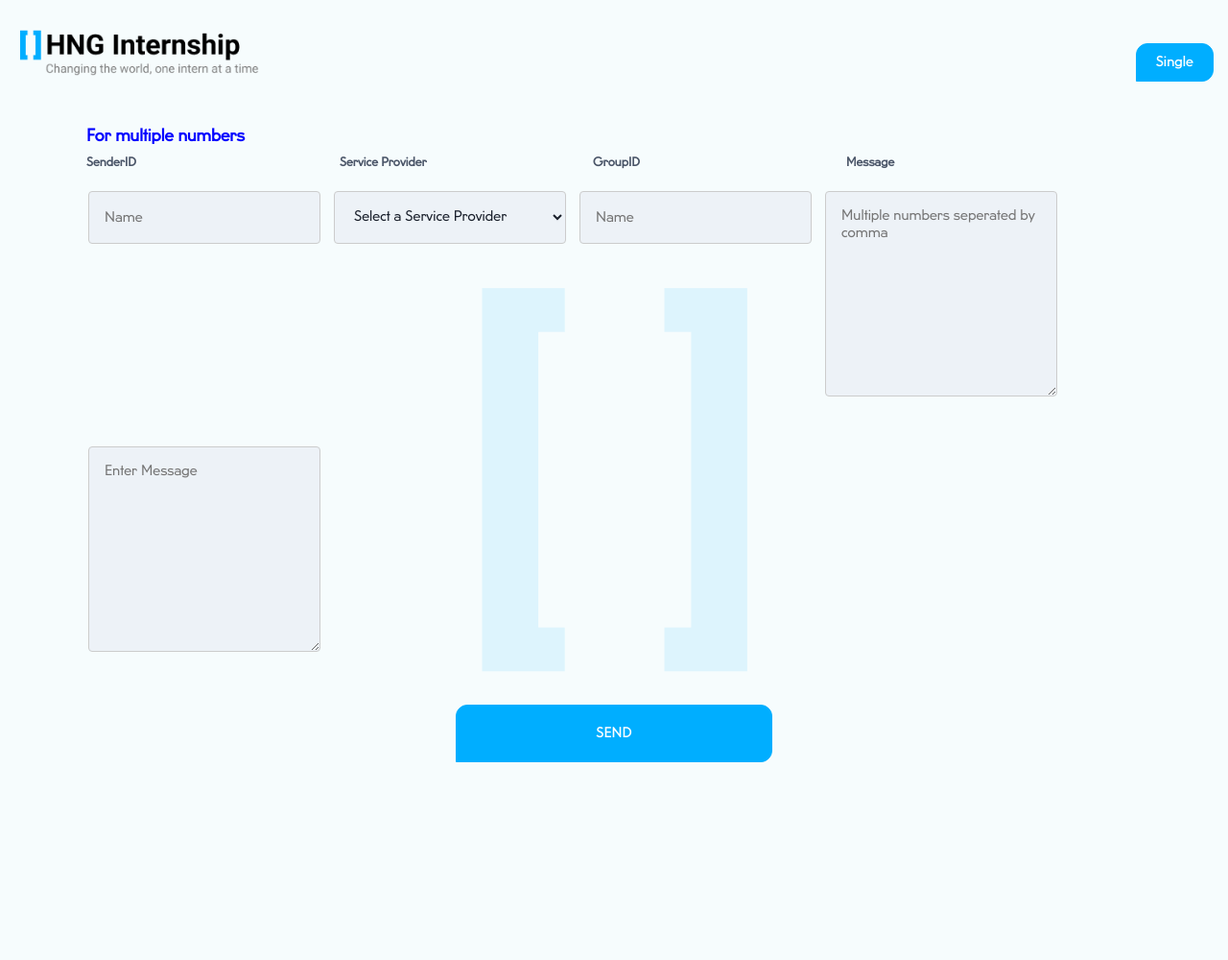
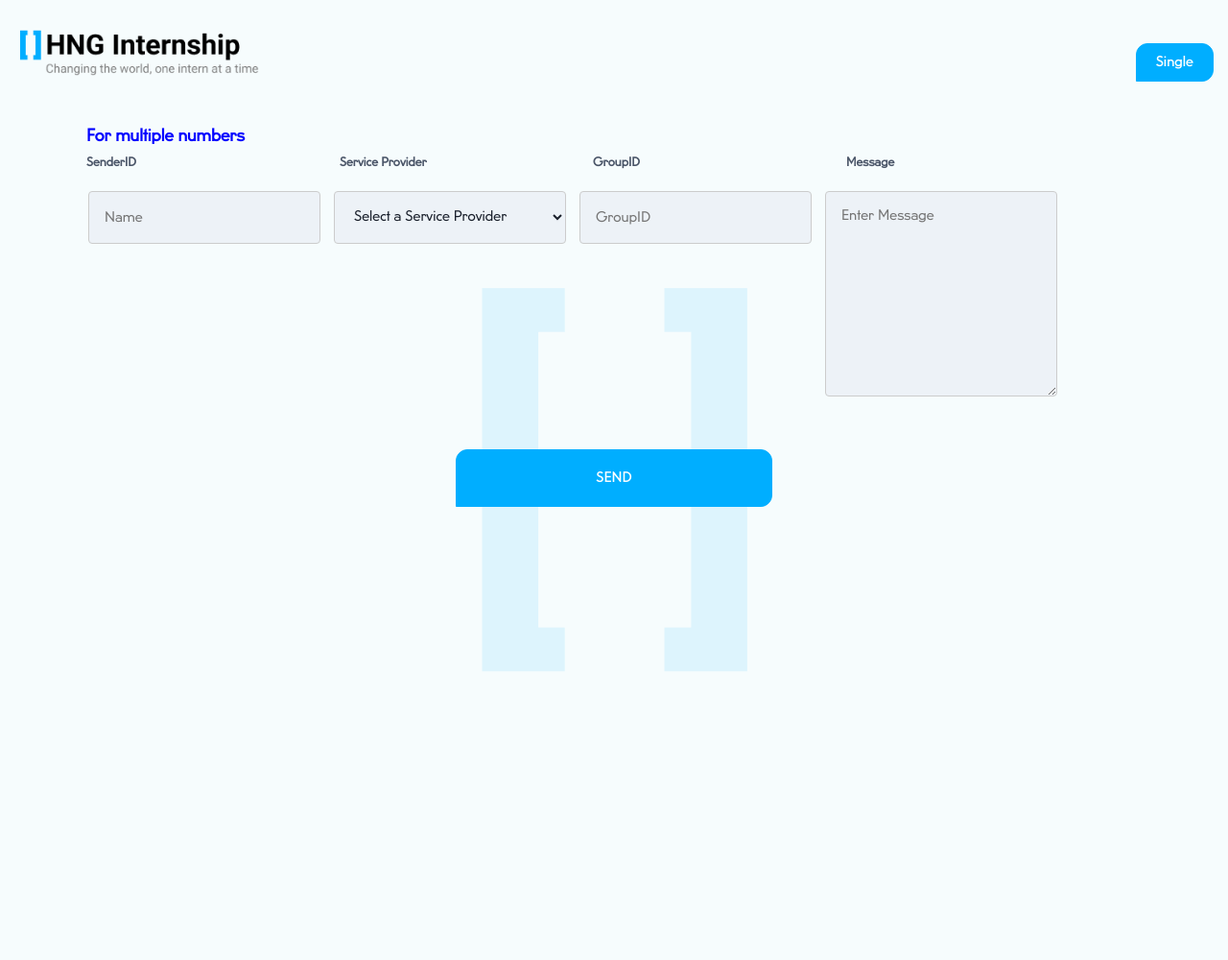
Before and after one commit to microapidev/sms-microapi, a Django app: page /bulk in a window 1280 px wide. Shown: the whole page at 96% size. Run offline with Django 3.2, Linux system fonts and the light colour scheme; some libraries are stand-ins or nearby versions.

Commit message:
Fixed textare bug

```diff
--- a/templates/bulk.html
+++ b/templates/bulk.html
@@ -42,9 +42,7 @@
                             <option> TELESIGN </option>
                             <option> INFOBIP </option>
                         </select>
-                        <input id="groupID" name="groupID" placeholder="Name" type="text" required>
-                        <textarea id="receiver" name="receiver" rows="10" cols="20"
-                            placeholder="Multiple numbers seperated by comma" type="tel"></textarea>
+                        <input id="groupID" name="groupID" placeholder="GroupID" type="text" required>
                         <textarea id="message" rows="10" name="message" placeholder="Enter Message"></textarea>
                         <div class="clear"></div>
 
```
